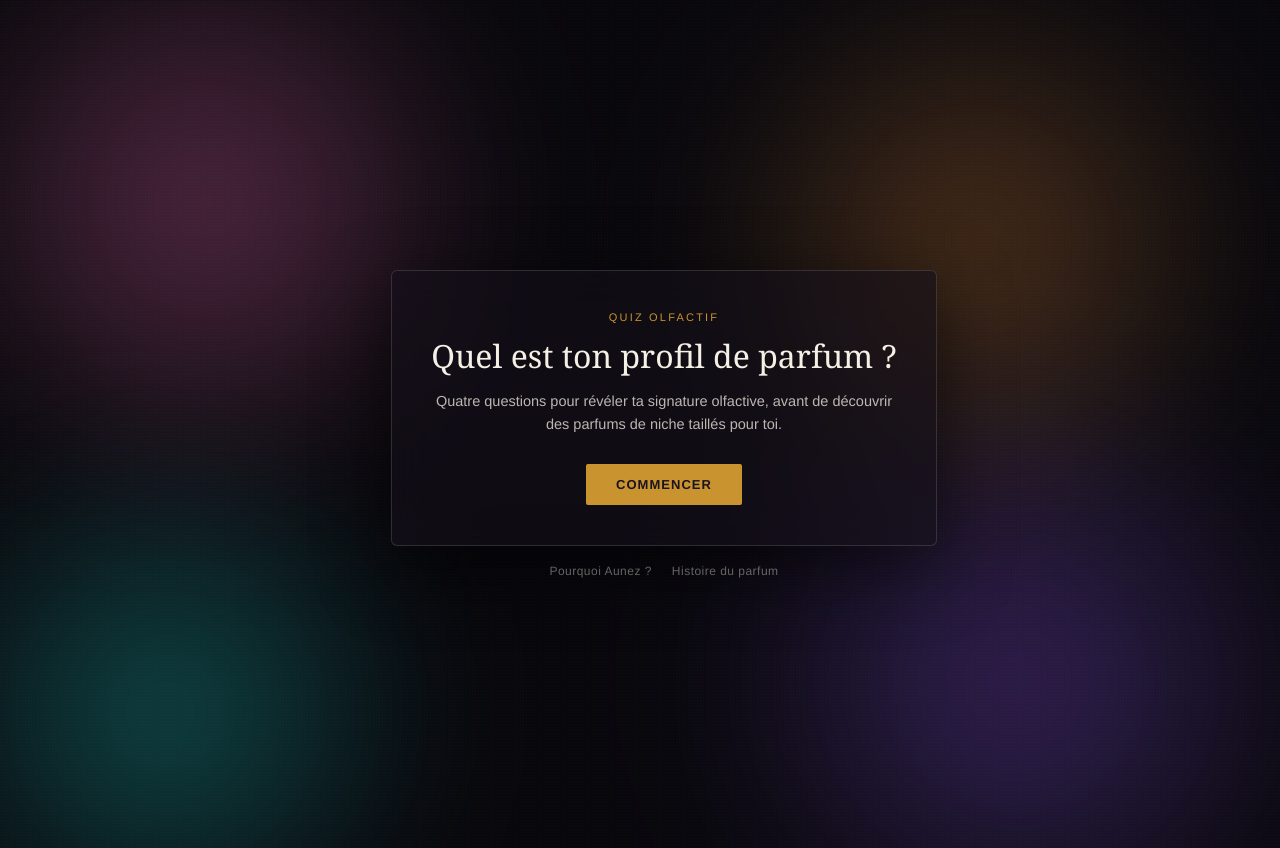
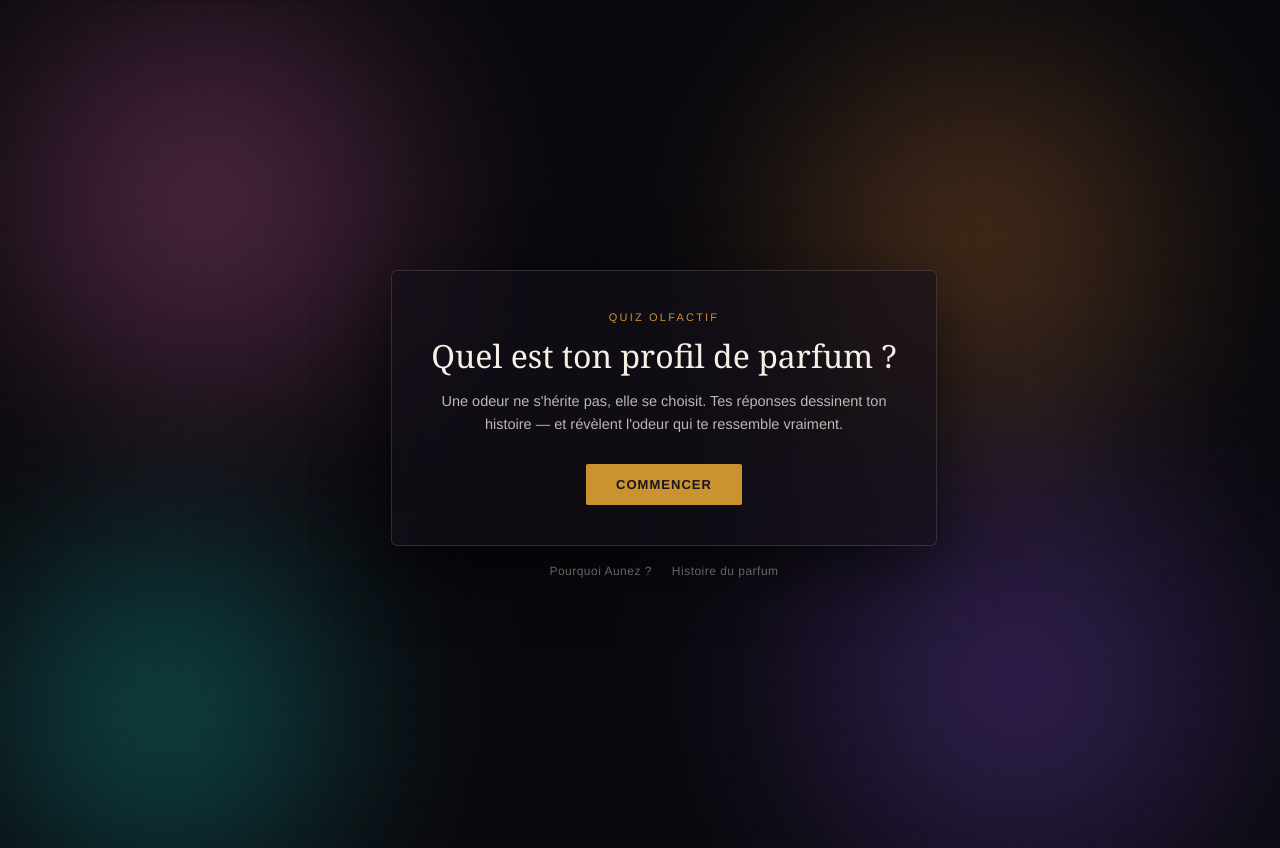
Before and after one commit to Aunezfr/Aunez-site, a Next.js app: page / in a window 1280 px wide. Shown: the top 848 px of the page. Built offline with nearby package versions, Linux system fonts and the light colour scheme.

Commit message:
Add files via upload

```diff
--- a/app/page.jsx
+++ b/app/page.jsx
@@ -449,8 +449,9 @@ export default function App() {
             <div style={styles.eyebrow}>Quiz olfactif</div>
             <h1 style={styles.h1}>Quel est ton profil de parfum ?</h1>
             <p style={styles.lead}>
-              Quatre questions pour révéler ta signature olfactive, avant de
-              découvrir des parfums de niche taillés pour toi.
+              Une odeur ne s'hérite pas, elle se choisit. Tes réponses
+              dessinent ton histoire — et révèlent l'odeur qui te
+              ressemble vraiment.
             </p>
             <button style={styles.primaryBtn} onClick={() => setStep(0)}>
               Commencer
```
